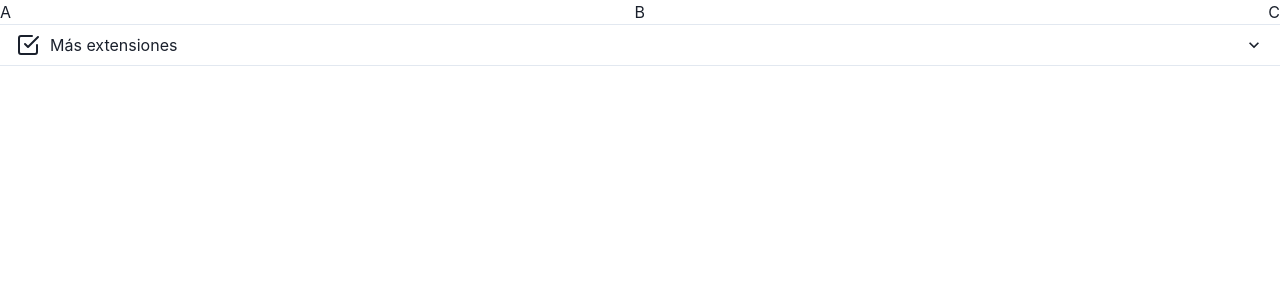
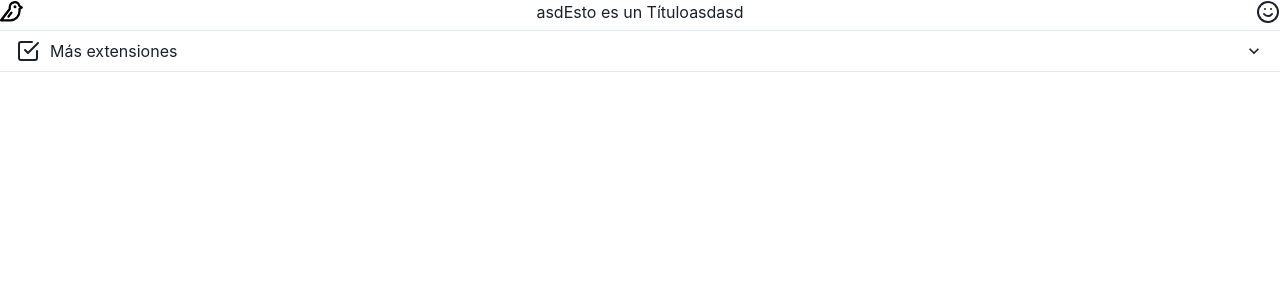
Before and after one commit to DarthKenar/ElCanarioMatematico, a React (Create React App) app in the folder refactor-react/: page / in a window 1280 px wide. Shown: the top 300 px of the page. Built offline with nearby package versions, Linux system fonts and the light colour scheme.

Commit message:
🚧 Work in Progress:  Header

```diff
--- /dev/null
+++ b/refactor-react/src/components/Header/CrazySmile/CrazySmile.js
@@ -0,0 +1,9 @@
+//header
+// let happy = document.getElementById("happy")
+// happy.addEventListener("click",()=>{
+//     let elements = document.querySelectorAll("*")
+//     elements.forEach(element => {
+//         element.style.backgroundColor = `#${Math.floor(Math.random()*16777215).toString(16)}`
+//         element.style.color = "black"
+//     });
+// })
--- /dev/null
+++ b/refactor-react/src/components/Header/CrazySmile/CrazySmile.jsx
@@ -0,0 +1,7 @@
+import React from "react";
+
+export default function CrazySmile(){
+  return(
+    <button id="happy" title="¿Feliz?"><svg xmlns="http://www.w3.org/2000/svg" width="24" height="24" viewBox="0 0 24 24" fill="none" stroke="currentColor" stroke-width="2" stroke-linecap="round" stroke-linejoin="round" class="feather feather-smile"><circle cx="12" cy="12" r="10"></circle><path d="M8 14s1.5 2 4 2 4-2 4-2"></path><line x1="9" y1="9" x2="9.01" y2="9"></line><line x1="15" y1="9" x2="15.01" y2="9"></line></svg></button>
+  )
+}
--- /dev/null
+++ b/refactor-react/src/components/Header/ExtensionTitle/ExtensionTitle.jsx
@@ -0,0 +1,7 @@
+import React from "react";
+
+export default function ExtensionTitle(props){
+  return(
+    <h1>asd{props.name}asdasd</h1>
+  )
+}
--- a/refactor-react/src/components/Header/Header.jsx
+++ b/refactor-react/src/components/Header/Header.jsx
@@ -1,20 +1,23 @@
 import React from "react";
 import "./Header.css"
 import { Flex, Box, Spacer } from '@chakra-ui/react'
+import PortfolioLogoButton from "./PortfolioLogoButton/PortfolioLogoButton";
+import ExtensionTitle from "./ExtensionTitle/ExtensionTitle";
+import CrazySmile from "./CrazySmile/CrazySmile.jsx";
 
 export default function Header(){
     return(
         <Flex>
             <Box>
-                <button>A</button>
+                <PortfolioLogoButton/>
             </Box>
             <Spacer/>
             <Box>
-                <button>B</button>
+                <ExtensionTitle name="Esto es un Título"/>
             </Box>
             <Spacer/>
             <Box>
-                <button>C</button>
+                <CrazySmile/>
             </Box>
         </Flex>
     )
--- /dev/null
+++ b/refactor-react/src/components/Header/PortfolioLogoButton/PortfolioLogoButton.jsx
@@ -0,0 +1,10 @@
+import React from "react";
+export default function PortfolioLogoButton (){
+  return(
+    <button>
+        <a href="https://github.com/DarthKenar" target="_blank" title="¿Sabías que los canarios negros no existen?" rel="noreferrer noopener">
+            <svg fill="#000000" width="24px" height="24px" viewBox="0 0 256 256" id="Flat" xmlns="http://www.w3.org/2000/svg"><g id="SVGRepo_bgCarrier" stroke-width="0"></g><g id="SVGRepo_tracerCarrier" stroke-linecap="round" stroke-linejoin="round"></g><g id="SVGRepo_iconCarrier"> <path d="M176,72a16,16,0,1,1-16-16A16.00016,16.00016,0,0,1,176,72Zm68,8a11.998,11.998,0,0,1-5.34375,9.98438L220,102.42188V120A108.12217,108.12217,0,0,1,112,228H12a12,12,0,0,1-9.52344-19.30127L92,91.92969V76A64.01009,64.01009,0,0,1,216.5752,55.294l22.08105,14.72167A11.99924,11.99924,0,0,1,244,80Zm-33.63281,0-10.69043-7.12793a12.001,12.001,0,0,1-4.958-6.9668A40.00762,40.00762,0,0,0,116,76V96a11.9995,11.9995,0,0,1-2.47656,7.30127L36.32129,204H112a84.0953,84.0953,0,0,0,84-84V96a11.99859,11.99859,0,0,1,5.34375-9.98438Zm-81.7334,46.47656a11.99957,11.99957,0,0,0-16.82422,2.22266l-30.666,40a11.99989,11.99989,0,1,0,19.04688,14.60156l30.666-40A11.99975,11.99975,0,0,0,128.63379,126.47656Z"></path> </g></svg>
+        </a>
+    </button>
+  )
+}
```
